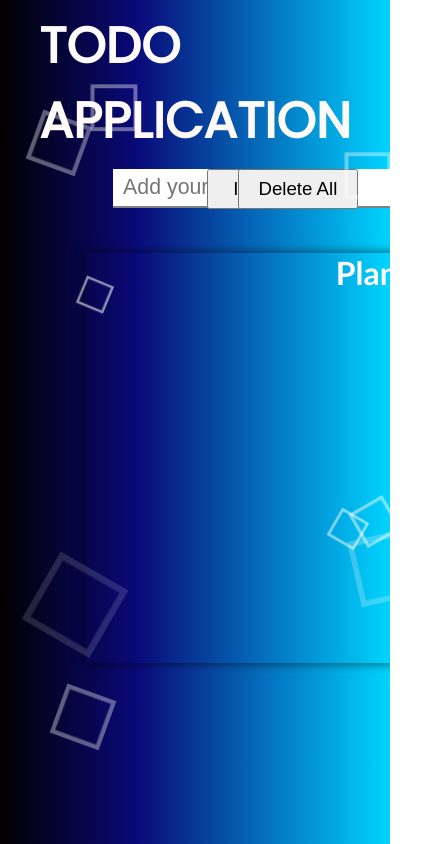
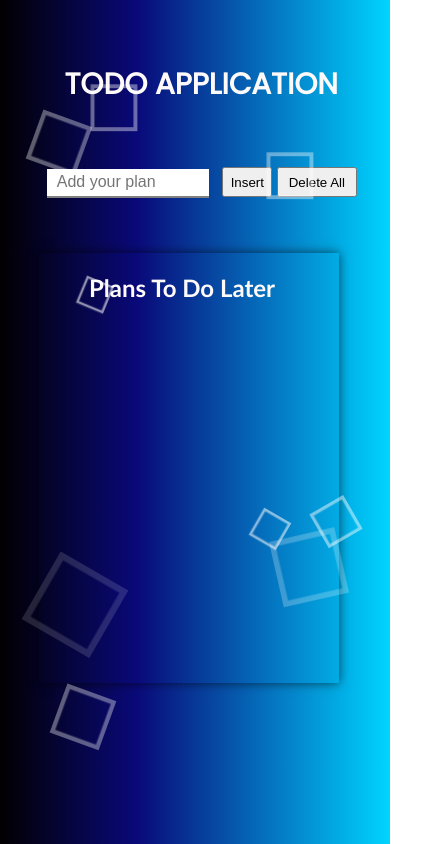
Before and after one commit to adnan-siddiqui1996/Todo-App, a plain HTML site: page index.html in a window 390 px wide. Shown: the whole page, 427 px wide, since content can reach past the window. Drawn offline with Linux system fonts and the light colour scheme.

Commit message:
Resonsive

```diff
--- a/style.css
+++ b/style.css
@@ -82,11 +82,6 @@ h2{
     width: 100px;
     margin: 0;
 }
-
-
-
-
-
 .box div{
     position: absolute;
     width: 60px;
@@ -154,3 +149,122 @@ h2{
         opacity: 0;
     }
 }
+
+@media only screen and (max-width: 992px){
+    #stylings{
+        position: absolute;
+        top: 30%;
+        left: 12%;
+        width: 740px;
+        height: 410px;
+        box-shadow: 0 0 10px rgba(0,0,0,0.6);
+    }
+}
+@media only screen and (max-width: 576px){
+    .wrapper{
+        width: 100%;
+        height: 100%;
+    }
+    #stylings{
+        left: 10%;
+        width: 300px;
+        padding-top: 20px;
+    }
+    #span1{
+        width: 300px;
+        font-size: 18pt;
+        margin-left: 50px;
+    }
+    h2{
+        left: 55%;
+        font-size: 22pt;
+        font-weight: bold;
+        width: 300px;
+    }
+    #addPlan{
+        top: 20%;
+        left: 12%;
+        width: 150px;
+        height: 25px;
+        font-size: 12pt;
+    }
+    #insert{
+        position: absolute;
+        top: 19.8%;
+        left: 57%;
+        width: 50px;
+        height: 30px;
+        font-size: 10pt;
+    }
+    #deleteAll{
+        position: absolute;
+        top: 19.8%;
+        left: 71%;
+        width: 80px;
+        height: 30px;
+        font-size: 10pt;
+    }
+    .row{
+        font-size: 12pt;
+        padding: 2px;
+        width: 170px;
+        margin: 0;
+        display: inline-block;
+    }
+    .btn{
+        font-size: 9pt;
+        padding: 2px;
+        width: 40px;
+        margin: 0;
+    }
+    .box div:nth-child(1){
+        top: 12%;
+        left: 20%;
+        animation: animate 10s linear infinite;
+    }
+    .box div:nth-child(2){
+        top: 70%;
+        left: 70%;
+        animation: animate 7s linear infinite;
+    }
+    .box div:nth-child(3){
+        top: 17%;
+        left: 6%;
+        animation: animate 9s linear infinite;
+    }
+    .box div:nth-child(4){
+        top: 20%;
+        left: 65%;
+        animation: animate 10s linear infinite;
+    }
+    .box div:nth-child(5){
+        top: 77%;
+        left: 10%;
+        animation: animate 6s linear infinite;
+    }
+    .box div:nth-child(6){
+        top: 60%;
+        left: 77%;
+        animation: animate 12s linear infinite;
+    }
+    .box div:nth-child(7){
+        top: 60%;
+        left: 60%;
+        animation: animate 15s linear infinite;
+    }
+    .box div:nth-child(8){
+        top: 32%;
+        left: 15%;
+        animation: animate 16s linear infinite;
+    }
+    .box div:nth-child(9){
+        top: 85%;
+        left: 12%;
+        animation: animate 9s linear infinite;
+    }
+    .box div:nth-child(10){
+        top: 20%;
+        left: 60%;
+        animation: animate 5s linear infinite;
+    }
+}
```
